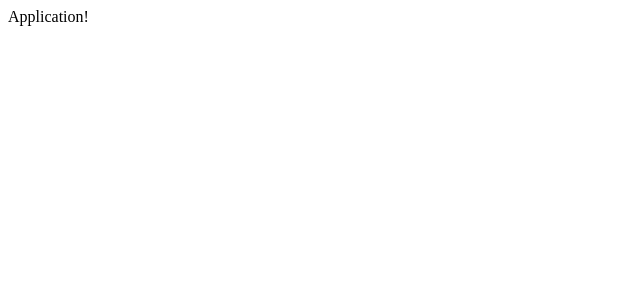
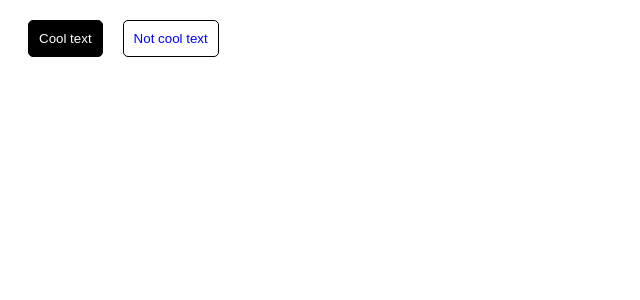
Before and after one commit to Yaniddze/WebpackPractice, a React app: page / in a window 1280 px wide. Shown: the top 300 px of the page, without its empty margins (0-640 px from the left). Built offline with nearby package versions, Linux system fonts and the light colour scheme.

Commit message:
Add some styling

```diff
--- a/src/App.tsx
+++ b/src/App.tsx
@@ -6,7 +6,26 @@ type ButtonPropTypes = {
 }
 
 const Button = styled.button<ButtonPropTypes>`
-  background-color: ${(props) => (props.isBlack ? 'black' : 'red')};
+  ${({ isBlack }: ButtonPropTypes) => {
+    if (isBlack) {
+      return `
+        background-color: black;
+        color: white;
+      `;
+    }
+    return `
+      background-color: white;
+      color: blue;
+    `;
+  }};
+  padding: 10px;
+  margin: 10px;
+  border-radius: 5px;
+  border: 1px solid black;
+
+  &:hover {
+    cursor: pointer;
+  }
 `;
 
 const Wrapper = styled.div`
@@ -14,7 +33,12 @@ const Wrapper = styled.div`
 `;
 
 export const App: FC = () => (
-  <div>
-    Application!
-  </div>
+  <Wrapper>
+    <Button isBlack>
+      Cool text
+    </Button>
+    <Button isBlack={false}>
+      Not cool text
+    </Button>
+  </Wrapper>
 );
```
